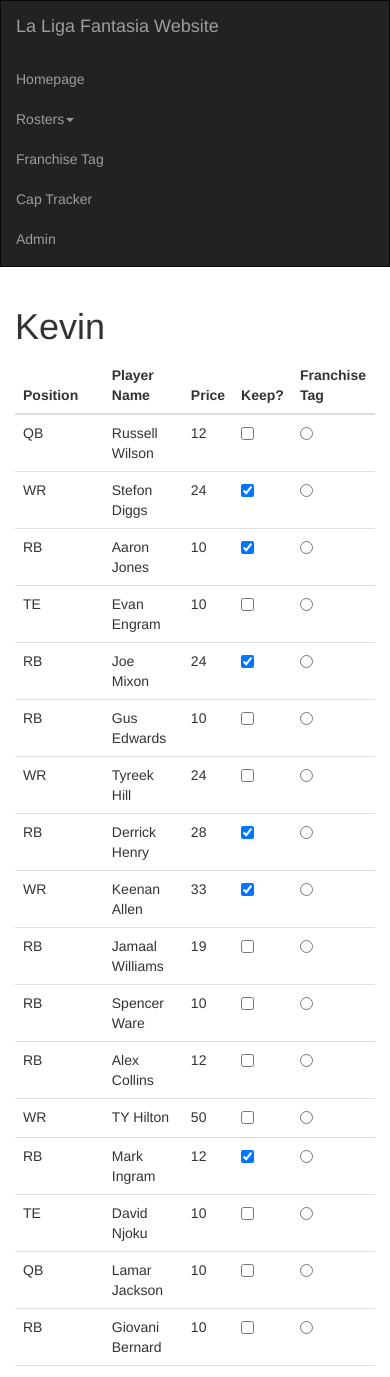
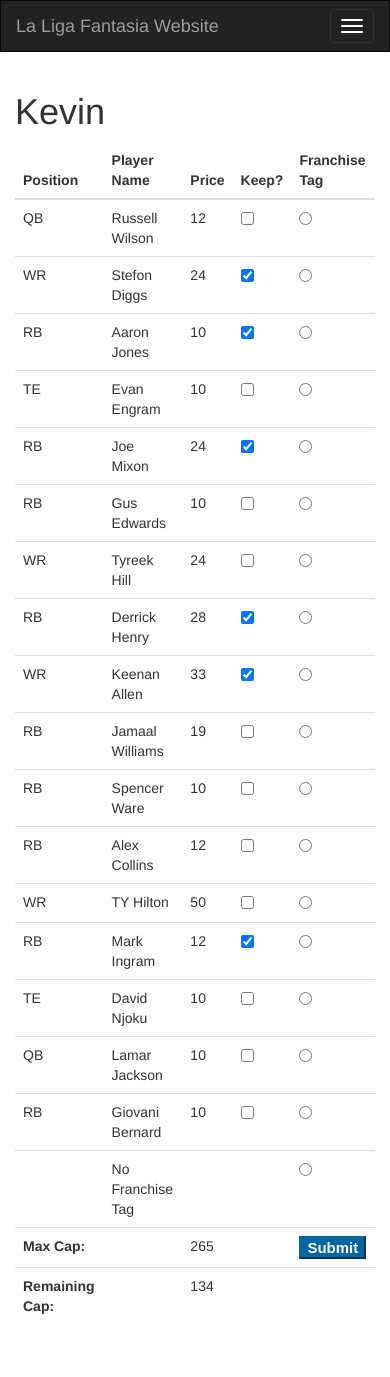
Before and after one commit to kjt9wr/La-Liga-Fantasia-Platform, a Django app: page /liga/rosters/1 in a window 390 px wide. Shown: the top 1377 px of the page. After the commit the page ends 1314 px from the top, so only its background shows below. Run offline with Django 3.2, Linux system fonts and the light colour scheme; data comes from the database, SQL or seed files in the repository; both versions use the stored data as it was after the commit; some libraries are stand-ins or nearby versions.

Commit message:
mobile navbar custom css file

```diff
--- /dev/null
+++ b/mysite/liga/static/liga/style.css
@@ -0,0 +1,17 @@
+.a {
+    color: green;
+}
+
+.mybtn {
+    background: #0066A2;
+
+    color: white;
+
+    border-style: outset;
+
+    border-color: #0066A2;
+
+    font: bold 15px arial, sans-serif;
+
+    text-shadow:none;
+}
--- a/mysite/liga/templates/liga/base.html
+++ b/mysite/liga/templates/liga/base.html
@@ -5,6 +5,10 @@
     <title>{% block Title %}{% endblock Title %}</title>
 
     {% include "liga/jquery_include.html" %}
+
+{% load static %}
+
+<link rel="stylesheet" type="text/css" href="{% static 'liga/style.css' %}">
 </head>
 
 <body>
--- a/mysite/liga/templates/liga/index.html
+++ b/mysite/liga/templates/liga/index.html
@@ -3,9 +3,9 @@
 
 
 {% block main_content %}
+
 <div class="container">
-    my index page
-
+    My Home Page
 </div>
 
 {% endblock main_content %}
--- a/mysite/liga/templates/liga/navbar.html
+++ b/mysite/liga/templates/liga/navbar.html
@@ -1,9 +1,17 @@
-<nav class="navbar navbar-inverse">
+<nav class="navbar navbar-inverse ">
   <div class="container-fluid">
     <div class="navbar-header">
       <a class="navbar-brand">La Liga Fantasia Website</a>
+
+       <button type="button" class="navbar-toggle" data-toggle="collapse" data-target=".navbar-collapse">
+          <span class="sr-only">Toggle navigation</span>
+           <span class="icon-bar"></span>
+           <span class="icon-bar"></span>
+           <span class="icon-bar"></span>
+       </button>
+
     </div>
-    <ul class="nav navbar-nav">
+    <ul class="nav navbar-nav collapse navbar-collapse">
     <!-- Homepage -->
       <li class="nav-item">
         <a class="nav-link" href="{% url 'liga:index' %}">Homepage</a>
@@ -31,6 +39,9 @@
       <li class="nav-item">
         <a class="nav-link" href="{% url 'captracker:captracker' %}">Cap Tracker</a>
       </li>
+    </ul>
+
+    <ul class="nav navbar-nav navbar-right collapse navbar-collapse">
       <li class="nav-item">
         <a class="nav-link" href="/admin">Admin</a>
       </li>
--- a/mysite/liga/templates/liga/rosters.html
+++ b/mysite/liga/templates/liga/rosters.html
@@ -53,7 +53,7 @@
                 <td></td>
                 <td>{{max_cap}} </td>
                 <td></td>
-                <td> <input type="submit" value="Submit"> </td>
+                <td> <input type="submit" value="Submit" class="mybtn"> </td>
             </tr>
             <tr>
                 <td><b>Remaining Cap: </b> </td>
--- a/mysite/mysite/settings.py
+++ b/mysite/mysite/settings.py
@@ -121,3 +121,7 @@ USE_TZ = True
 # https://docs.djangoproject.com/en/2.1/howto/static-files/
 
 STATIC_URL = '/static/'
+
+STATICFILES_DIRS = (
+  os.path.join(BASE_DIR, 'liga/static/'),
+)
```
Also changed, not shown: mysite/db.sqlite3.
